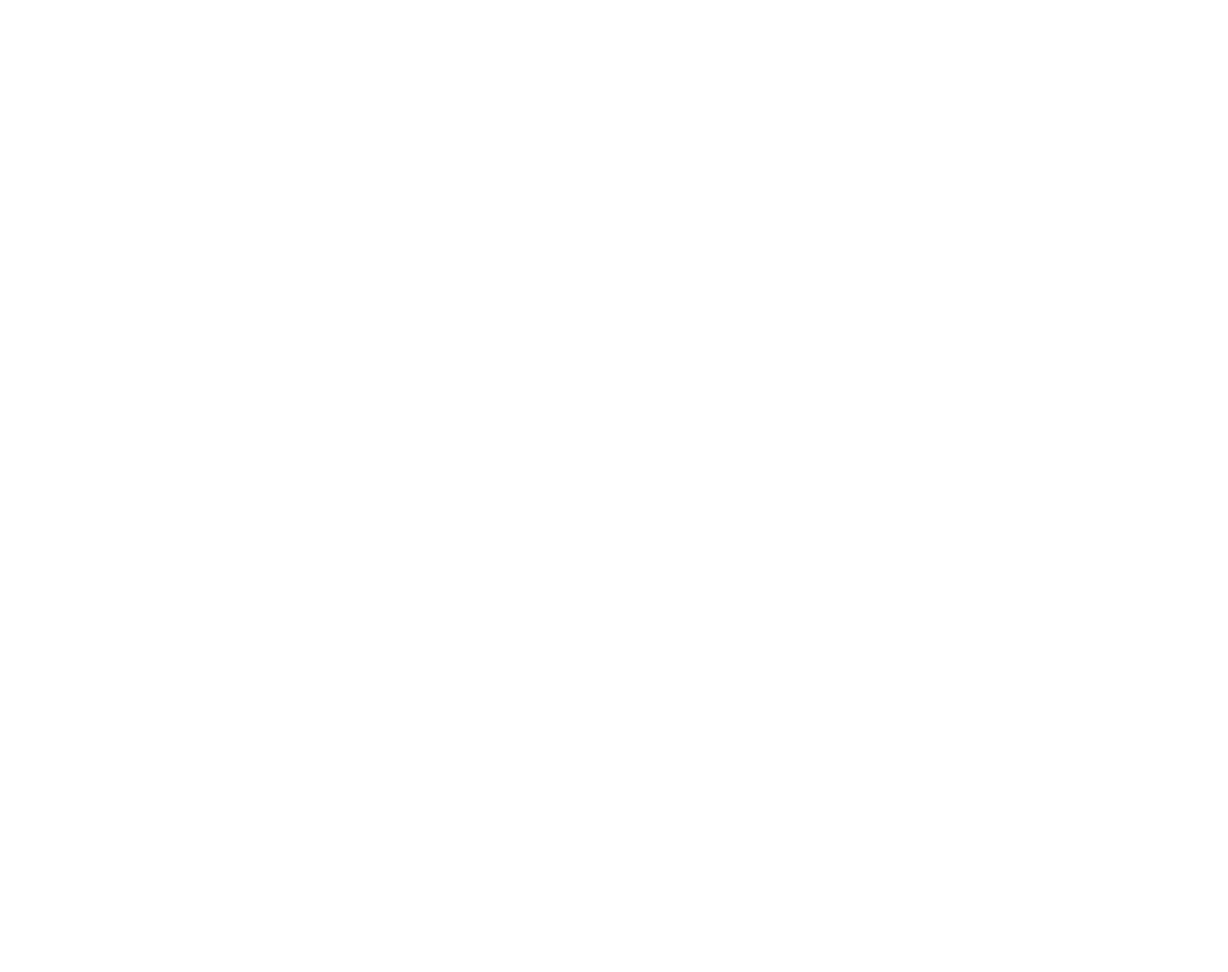
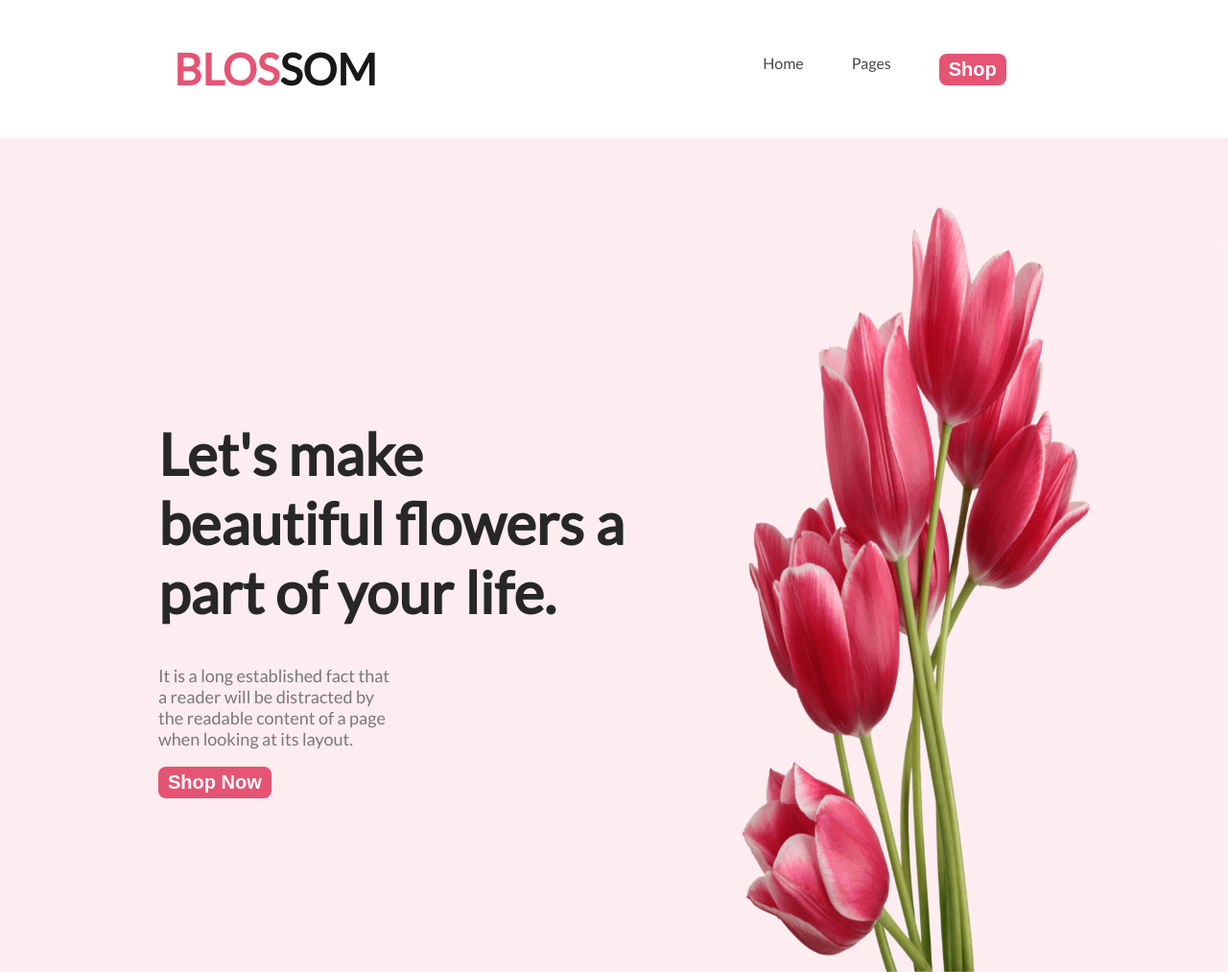
Before and after one commit to shoikot-khondakar/assignment-1, a plain HTML site: page index.html in a window 1280 px wide. Shown: the whole page at 96% size. Before the commit the page ends 800 px from the top, so only its background shows below. Drawn offline with Linux system fonts and the light colour scheme.

Commit message:
added a menubar and header section

```diff
--- a/index.html
+++ b/index.html
@@ -5,11 +5,37 @@
     <meta http-equiv="X-UA-Compatible" content="IE=edge">
     <meta name="viewport" content="width=device-width, initial-scale=1.0">
     <title>Flower Website</title>
+    <link rel="preconnect" href="https://fonts.googleapis.com">
+<link rel="preconnect" href="https://fonts.gstatic.com" crossorigin>
+<link href="https://fonts.googleapis.com/css2?family=Lato&display=swap" rel="stylesheet">
+
+
     <link rel="stylesheet" href="style.css">
 </head>
 <body>
-    <header></header>
-    <main></main>
+    <header>
+        <nav>
+            <h3 class="nav-title"><span class="text-primary">BLOS</span>SOM</h3>
+            <ul>
+                <li><a href="#">Home</a></li>
+                <li><a href="#">Pages</a></li>
+                <li><button class="btn-primary">Shop</button></li>
+            </ul>
+        </nav>
+        <div class="header-section">
+            <div class="banner-container">
+                <h1 class="banner-title">Let's make <br> beautiful flowers a <br> part of your life.</h1>
+                <p class="banner-discription">It is a long established fact that a reader will be distracted by the readable content of a page when looking at its layout. </p>
+                <button class="btn-primary">Shop Now</button>
+            </div>
+            <div class="banner-img">
+                <img class="image-size" src="Flower Asset/pngwing 10.png" alt="">
+            </div>
+        </div>
+    </header>
+    <main>
+
+    </main>
     <footer></footer>
 </body>
 </html>
--- a/style.css
+++ b/style.css
@@ -0,0 +1,86 @@
+body {
+    margin: 0;
+    padding: 0;
+    font-family: 'Lato', sans-serif;
+}
+
+/* nav related style  */
+.text-primary {
+    color: #E55473;
+}
+
+.btn-primary {
+    border-radius: 8px;
+    background: #E55473;
+    border: 0;
+    color: #FFFFFF;
+    padding: 5px 10px;
+    font-size: 20px;
+    font-weight: 700;
+
+}
+
+nav {
+    display: flex;
+    justify-content: space-around;
+    align-items: center;
+    background: #FFF;
+}
+
+.nav-title {
+    color: #181818;
+    font-size: 45px;
+    font-weight: 800;
+}
+
+nav>ul {
+    display: flex;
+}
+
+nav li {
+    list-style: none;
+    margin-right: 50px;
+}
+
+nav a {
+    text-decoration: none;
+    color: #474747;
+}
+
+.image-size {
+    width: 400px;
+    height: 800px;
+    padding: 20px;
+}
+
+.header-section {
+    height: 100vh;
+    display: flex;
+    justify-content: space-around;
+    align-items: center;
+    background: rgba(229, 84, 115, 0.10);
+    padding: 70px;
+
+
+
+}
+
+.banner-title {
+    font-size: 60px;
+    font-weight: 800;
+    color: #272727;
+}
+
+.banner-discription {
+    color: rgba(39, 39, 39, 0.60);
+
+    font-size: 18px;
+
+    font-weight: 400;
+    width: 50%;
+}
+.banner-container{
+    margin-left: 20px;
+    padding-left: 40px;
+    max-width: 500px;
+}
```
